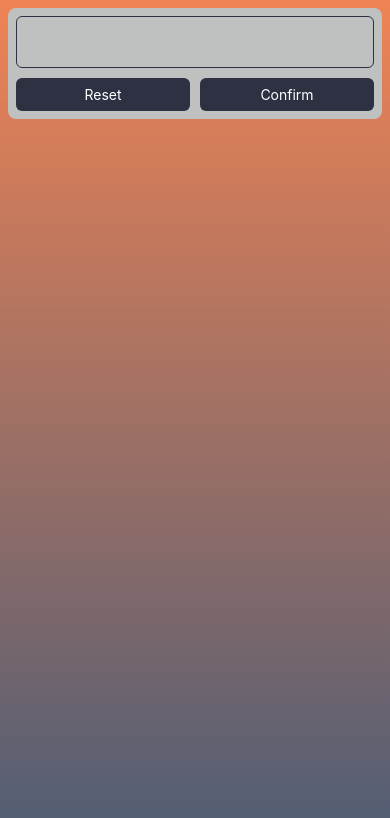
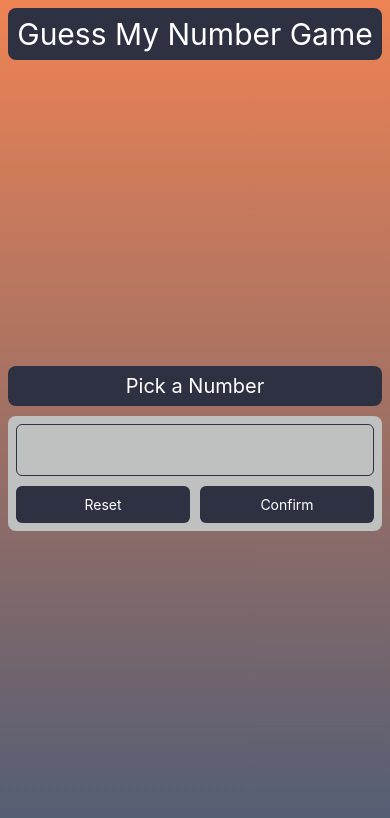
Before and after one commit to TheHolographicP/RNCourse-Exercise2, a React Native app: screen / in a window 390 px wide. Shown: the top 818 px of the page. Built offline with nearby package versions, Linux system fonts and the light colour scheme.

Commit message:
Implement titles in StartGameScreen;

```diff
--- a/components/PrimaryButton.tsx
+++ b/components/PrimaryButton.tsx
@@ -21,13 +21,14 @@ const styles = StyleSheet.create({
     addGoalButton: {
         backgroundColor:Colors.primary1,
         borderRadius: 6,
-        padding: 8,
-
+        paddingVertical: 10,
+        paddingHorizontal: 8
     },
     addGoalButtonPressed: {
         backgroundColor:"#373b50",
         borderRadius: 6,
-        padding: 8
+        paddingVertical: 10,
+        paddingHorizontal: 8
     },
     text: {
         alignSelf: 'center',
--- a/screens/StartGameScreen.tsx
+++ b/screens/StartGameScreen.tsx
@@ -2,6 +2,8 @@ import { useState } from 'react';
 import { TextInput, Text, View, StyleSheet, Alert} from 'react-native';
 import PrimaryButton from 'components/PrimaryButton'
 import Colors from 'constants/colors'
+import AppTitle from 'components/AppTitle';
+import ScreenTitle from 'components/ScreenTitle';
 
 
 interface StartGameScreenProps {
@@ -36,6 +38,9 @@ function StartGameScreen({callOnSubmit} : StartGameScreenProps) {
 
     return (
         <View style={{flex:1}}>
+            <AppTitle/>
+            <View style={styles.contentContainer}>
+                <ScreenTitle>Pick a Number</ScreenTitle>
                 <View style={styles.inputContainer}>
                     <TextInput
                         style={styles.targetInput}
@@ -52,21 +57,30 @@ function StartGameScreen({callOnSubmit} : StartGameScreenProps) {
                     </View>
                 </View>
             </View>
+        </View>
     )
 }
 
 const styles = StyleSheet.create({
+    contentContainer: {
+        flex:1,
+        flexDirection: 'column',
+        gap:10,
+        alignItems: 'stretch',
+        justifyContent: 'center'
+    },
     inputContainer: {
         flexDirection: 'column',
         gap:10,
         backgroundColor:Colors.primary3,
         padding:8,
-        borderRadius:8
+        borderRadius:8,
     },
     buttonContainer: {
         flexDirection: 'row',
         alignItems: 'stretch',
         gap:10,
+        flex:1
     },
     button:{
         flex:1
@@ -78,7 +92,7 @@ const styles = StyleSheet.create({
         borderColor: Colors.primary1,
         color: 'white',
         fontSize:30,
-        textAlign: 'center'
+        textAlign: 'center',
     },
 });
 
```
Lines whose indentation alone changed are shown as unchanged.
